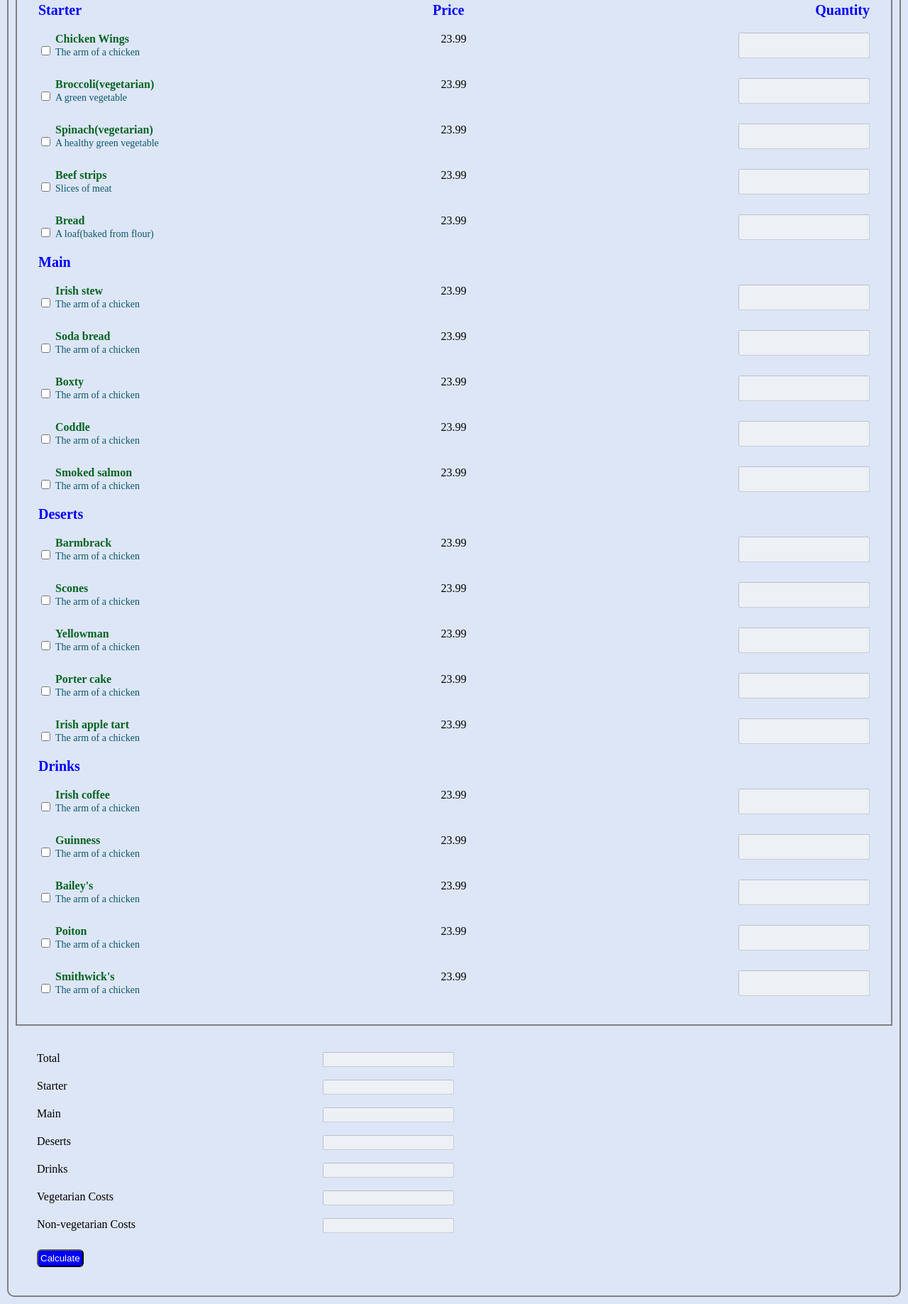
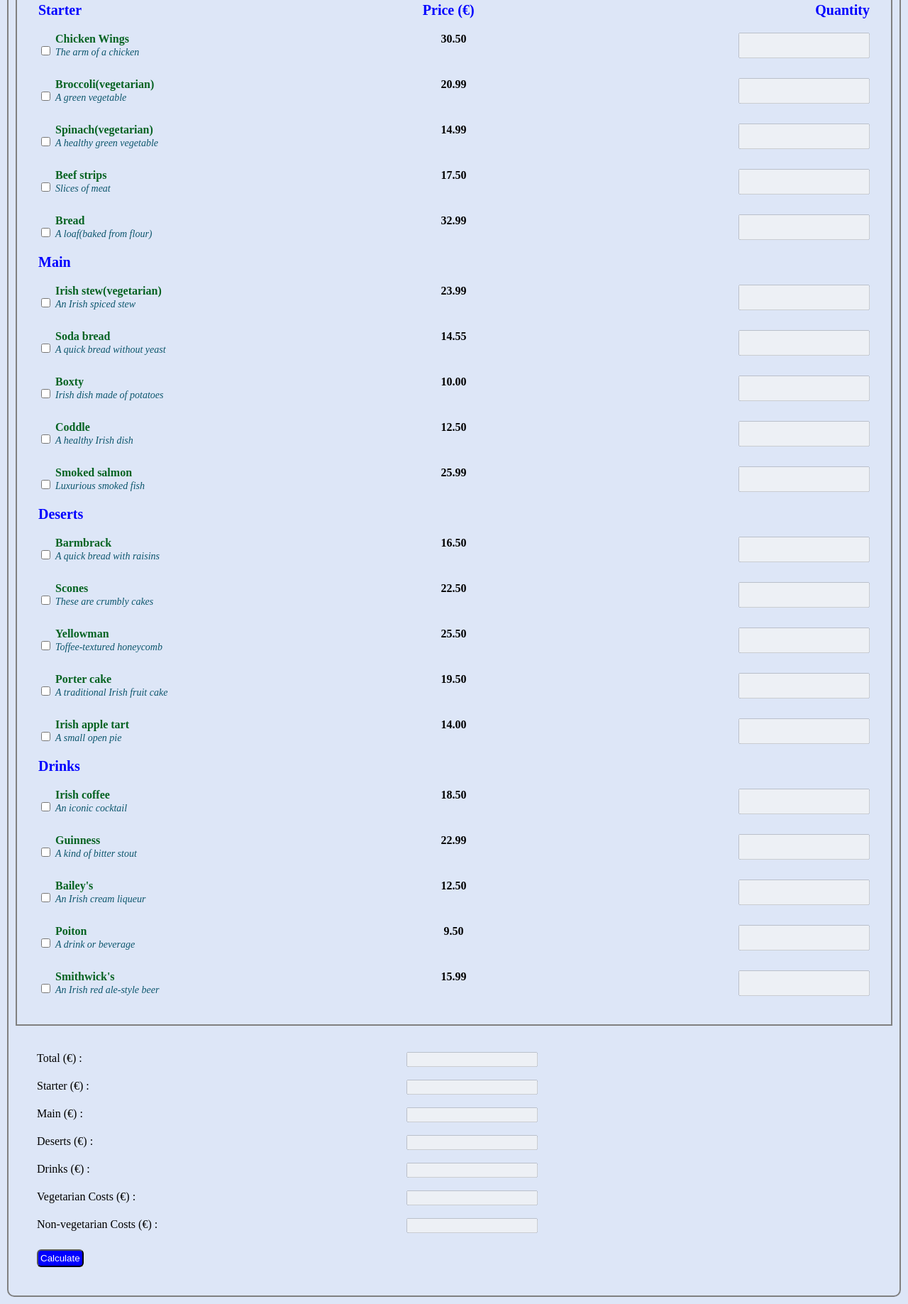
Before and after one commit to mpincheiram/CA-2-client-Side-Programing-, a plain HTML site: page index.html in a window 1280 px wide. Shown: the part 535-2372 px from the top of the page at 71% size. Drawn offline with Linux system fonts and the light colour scheme; no server answers.

Commit message:
adding  comments

```diff
--- a/index.css
+++ b/index.css
@@ -57,11 +57,16 @@ body {
 }
 
 .summary-item {
-    max-width: 50%;
+    max-width: 60%;
 }
 
 
 .customers {
+    display: flex;
+    flex-wrap: wrap;
+}
+
+.customers-con {
     border: 2px solid grey;
     padding: 10px;
     margin-bottom: 7px;
@@ -94,12 +99,16 @@ body {
     display: inline-block;
     min-width: 160px;
 }
+.food-item {
+    min-width: 145px;
+}
 .summary {
     padding: 30px;
 }
 .item-description {
     font-size: 14px;
     color: rgb(13, 86, 109);
+    font-style: italic;
 }
 .item-title {
     font-weight: bold;
@@ -108,6 +117,7 @@ body {
 
 .item-price {
     color: green;
+    font-weight: bold;
 }
 
 .gallery-image {
@@ -121,7 +131,11 @@ body {
 .customer {
     border:  1px solid grey;
     padding: 10px;
-    margin-bottom: 5px;
+    margin: 5px;
+    flex: 40%;
+}
+.customer > p {
+    margin: 3px;
 }
 .customer-name {
     font-weight: bold;
@@ -161,6 +175,10 @@ nav {
     margin-bottom: 10px;
 }
 
+.menu-item > span {
+    font-weight: bold;
+}
+
 .lof {
     color: blue;
     text-align: center;
@@ -187,4 +205,5 @@ nav {
 
 .add-item label {
     color: rgb(13, 105, 13);
+    font-weight: bold;
 }
--- a/index.html
+++ b/index.html
@@ -14,7 +14,7 @@
         <span class="nav-item">Client-Side Programming - Object Oriented Approach</span>
         <span class="nav-item">
             <a href="index.html" class="nav-link">Home</a>
-            <a href="index2.html" class="nav-link">Page 2</a>
+            <a href="index2.html" class="nav-link">Foods</a>
         </span>
     </nav>
 
@@ -38,20 +38,26 @@
 
         <!-- Customers Section -->
 
-        <div class="customers">
+        <div class="customers-con">
             <h2>Customers</h2>
 
+            <div class="customers">
+
+            </div>
         </div>
 
 
+        <!-- Menu Section -->
         <div class="menu-options">
             <h2>Menu Options</h2>
 
             <div class="menu">
+
+                <!-- Starter Section -->
                 <div class="starter">
                     <div class="starter-header">
                         <p>Starter</p>
-                        <p>Price</p>
+                        <p>Price <span>(€)</span></p>
                         <p>Quantity</p>
                     </div>
 
@@ -66,7 +72,7 @@
                                     </div>
                                 </input>
                             </div>
-                            <span>23.99</span>
+                            <span>30.50</span>
                             <input type="number" name="quantity" class="starter-item-quantity" disabled>
                         </div>
                         <br>
@@ -80,7 +86,7 @@
                                     </div>
                                 </input>
                             </div>
-                            <span>23.99</span>
+                            <span>20.99</span>
                             <input type="number" name="quantity" class="starter-item-quantity" disabled>
                         </div>
                         <br>
@@ -94,7 +100,7 @@
                                     </div>
                                 </input>
                             </div>
-                            <span>23.99</span>
+                            <span>14.99</span>
                             <input type="number" name="quantity" class="starter-item-quantity" disabled>
                         </div>
                         <br>
@@ -108,7 +114,7 @@
                                     </div>
                                 </input>
                             </div>
-                            <span>23.99</span>
+                            <span>17.50</span>
                             <input type="number" name="quantity" class="starter-item-quantity" disabled>
                         </div>
                         <br>
@@ -122,12 +128,14 @@
                                     </div>
                                 </input>
                             </div>
-                            <span>23.99</span>
+                            <span>32.99</span>
                             <input type="number" name="quantity" class="starter-item-quantity" disabled>
                         </div>
                     </div>
                 </div>
 
+
+                <!-- Main Section -->
                 <div class="main">
                     <div class="item-header">
                         <p>Main</p>
@@ -138,9 +146,9 @@
                             <div>
                                 <input type="checkbox" name="main" class="main-option" value="chicken wings">
                                     <div class="menu-item-details">
-                                        <span class="item-title">Irish stew</span>
+                                        <span class="item-title">Irish stew(vegetarian)</span>
                                         <br>
-                                        <span class="item-description">The arm of a chicken</span>
+                                        <span class="item-description">An Irish spiced stew</span>
                                     </div>
                                 </input>
                             </div>
@@ -154,11 +162,11 @@
                                     <div class="menu-item-details">
                                         <span class="item-title">Soda bread</span>
                                         <br>
-                                        <span class="item-description">The arm of a chicken</span>
+                                        <span class="item-description">A quick bread without yeast</span>
                                     </div>
                                 </input>
                             </div>
-                            <span>23.99</span>
+                            <span>14.55</span>
                             <input type="number" name="quantity" class="main-item-quantity" disabled>
                         </div>
                         <br>
@@ -168,11 +176,11 @@
                                     <div class="menu-item-details">
                                         <span class="item-title">Boxty</span>
                                         <br>
-                                        <span class="item-description">The arm of a chicken</span>
+                                        <span class="item-description">Irish dish made of potatoes</span>
                                     </div>
                                 </input>
                             </div>
-                            <span>23.99</span>
+                            <span>10.00</span>
                             <input type="number" name="quantity" class="main-item-quantity" disabled>
                         </div>
                         <br>
@@ -182,11 +190,11 @@
                                     <div class="menu-item-details">
                                         <span class="item-title">Coddle</span>
                                         <br>
-                                        <span class="item-description">The arm of a chicken</span>
+                                        <span class="item-description">A healthy Irish dish</span>
                                     </div>
                                 </input>
                             </div>
-                            <span>23.99</span>
+                            <span>12.50</span>
                             <input type="number" name="quantity" class="main-item-quantity" disabled>
                         </div>
                         <br>
@@ -196,16 +204,18 @@
                                     <div class="menu-item-details">
                                         <span class="item-title">Smoked salmon</span>
                                         <br>
-                                        <span class="item-description">The arm of a chicken</span>
+                                        <span class="item-description">Luxurious smoked fish</span>
                                     </div>
                                 </input>
                             </div>
-                            <span>23.99</span>
+                            <span>25.99</span>
                             <input type="number" name="quantity" class="main-item-quantity" disabled>
                         </div>
                     </div>
                 </div>
 
+
+                <!-- Deserts Section -->
                 <div class="deserts">
                     <div class="item-header">
                         <p>Deserts</p>
@@ -218,11 +228,11 @@
                                     <div class="menu-item-details">
                                         <span class="item-title">Barmbrack</span>
                                         <br>
-                                        <span class="item-description">The arm of a chicken</span>
+                                        <span class="item-description">A quick bread with raisins</span>
                                     </div>
                                 </input>
                             </div>
-                            <span>23.99</span>
+                            <span>16.50</span>
                             <input type="number" name="quantity" class="desert-item-quantity" disabled>
                         </div>
                         <br>
@@ -232,11 +242,11 @@
                                     <div class="menu-item-details">
                                         <span class="item-title">Scones</span>
                                         <br>
-                                        <span class="item-description">The arm of a chicken</span>
+                                        <span class="item-description">These are crumbly cakes</span>
                                     </div>
                                 </input>
                             </div>
-                            <span>23.99</span>
+                            <span>22.50</span>
                             <input type="number" name="quantity" class="desert-item-quantity" disabled>
                         </div>
                         <br>
@@ -246,11 +256,11 @@
                                     <div class="menu-item-details">
                                         <span class="item-title">Yellowman</span>
                                         <br>
-                                        <span class="item-description">The arm of a chicken</span>
+                                        <span class="item-description">Toffee-textured honeycomb</span>
                                     </div>
                                 </input>
                             </div>
-                            <span>23.99</span>
+                            <span>25.50</span>
                             <input type="number" name="quantity" class="desert-item-quantity" disabled>
                         </div>
                         <br>
@@ -260,11 +270,11 @@
                                     <div class="menu-item-details">
                                         <span class="item-title">Porter cake</span>
                                         <br>
-                                        <span class="item-description">The arm of a chicken</span>
+                                        <span class="item-description">A traditional Irish fruit cake</span>
                                     </div>
                                 </input>
                             </div>
-                            <span>23.99</span>
+                            <span>19.50</span>
                             <input type="number" name="quantity" class="desert-item-quantity" disabled>
                         </div>
                         <br>
@@ -274,17 +284,18 @@
                                     <div class="menu-item-details">
                                         <span class="item-title">Irish apple tart</span>
                                         <br>
-                                        <span class="item-description">The arm of a chicken</span>
+                                        <span class="item-description">A small open pie</span>
                                     </div>
                                 </input>
                             </div>
-                            <span>23.99</span>
+                            <span>14.00</span>
                             <input type="number" name="quantity" class="desert-item-quantity" disabled>
                         </div>
                     </div>
                 </div>
 
 
+                <!-- Drinks Section -->
                 <div class="drinks">
                     <div class="item-header">
                         <p>Drinks</p>
@@ -297,11 +308,11 @@
                                     <div class="menu-item-details">
                                         <span class="item-title">Irish coffee</span>
                                         <br>
-                                        <span class="item-description">The arm of a chicken</span>
+                                        <span class="item-description">An iconic cocktail</span>
                                     </div>
                                 </input>
                             </div>
-                            <span>23.99</span>
+                            <span>18.50</span>
                             <input type="number" name="quantity" class="drink-item-quantity" disabled>
                         </div>
                         <br>
@@ -311,11 +322,11 @@
                                     <div class="menu-item-details">
                                         <span class="item-title">Guinness</span>
                                         <br>
-                                        <span class="item-description">The arm of a chicken</span>
+                                        <span class="item-description">A kind of bitter stout</span>
                                     </div>
                                 </input>
                             </div>
-                            <span>23.99</span>
+                            <span>22.99</span>
                             <input type="number" name="quantity" class="drink-item-quantity" disabled>
                         </div>
                         <br>
@@ -325,11 +336,11 @@
                                     <div class="menu-item-details">
                                         <span class="item-title">Bailey's</span>
                                         <br>
-                                        <span class="item-description">The arm of a chicken</span>
+                                        <span class="item-description">An Irish cream liqueur</span>
                                     </div>
                                 </input>
                             </div>
-                            <span>23.99</span>
+                            <span>12.50</span>
                             <input type="number" name="quantity" class="drink-item-quantity" disabled>
                         </div>
                         <br>
@@ -339,11 +350,11 @@
                                     <div class="menu-item-details">
                                         <span class="item-title">Poiton</span>
                                         <br>
-                                        <span class="item-description">The arm of a chicken</span>
+                                        <span class="item-description">A drink or beverage</span>
                                     </div>
                                 </input>
                             </div>
-                            <span>23.99</span>
+                            <span>9.50</span>
                             <input type="number" name="quantity" class="drink-item-quantity" disabled>
                         </div>
                         <br>
@@ -353,50 +364,53 @@
                                     <div class="menu-item-details">
                                         <span class="item-title">Smithwick's</span>
                                         <br>
-                                        <span class="item-description">The arm of a chicken</span>
+                                        <span class="item-description">An Irish red ale-style beer</span>
                                     </div>
                                 </input>
                             </div>
-                            <span>23.99</span>
+                            <span>15.99</span>
                             <input type="number" name="quantity" class="drink-item-quantity" disabled>
                         </div>
                     </div>
                 </div>
             </div>
 
+
+
+            <!-- Summary report section -->
             <div class="summary">
                 <div class="summary-item">
-                    <label for="total">Total</label>
+                    <label for="total">Total <span>(€)</span> : </label>
                     <input type="text" name="result" id="total" disabled>
                 </div>
                 <br>
                 <div class="summary-item">
-                    <label for="starter">Starter</label>
+                    <label for="starter">Starter <span>(€)</span> : </label>
                     <input type="number" name="result" id="starter" disabled>
                 </div>
                 <br>
                 <div class="summary-item">
-                    <label for="main">Main</label>
+                    <label for="main">Main <span>(€)</span> : </label>
                     <input type="number" name="result" id="main" disabled>
                 </div>
                 <br>
                 <div class="summary-item">
-                    <label for="deserts">Deserts</label>
+                    <label for="deserts">Deserts <span>(€)</span> : </label>
                     <input type="number" name="result" id="deserts" disabled>
                 </div>
                 <br>
                 <div class="summary-item">
-                    <label for="drinks">Drinks</label>
+                    <label for="drinks">Drinks <span>(€)</span> : </label>
                     <input type="number" name="result" id="drinks" disabled>
                 </div>
                 <br>
                 <div class="summary-item">
-                    <label for="vgcost">Vegetarian Costs</label>
+                    <label for="vgcost">Vegetarian Costs <span>(€)</span> : </label>
                     <input type="number" name="result" id="vgcost" disabled>
                 </div>
                 <br>
                 <div class="summary-item">
-                    <label for="nvgcost">Non-vegetarian Costs</label>
+                    <label for="nvgcost">Non-vegetarian Costs <span>(€)</span> : </label>
                     <input type="number" name="result" id="nvgcost" disabled>
                 </div>
                 <br>
```
Also changed, not shown: index.js (+14 -16 lines), index2.html (+72 -16 lines), index2.js (+21 -8 lines).
